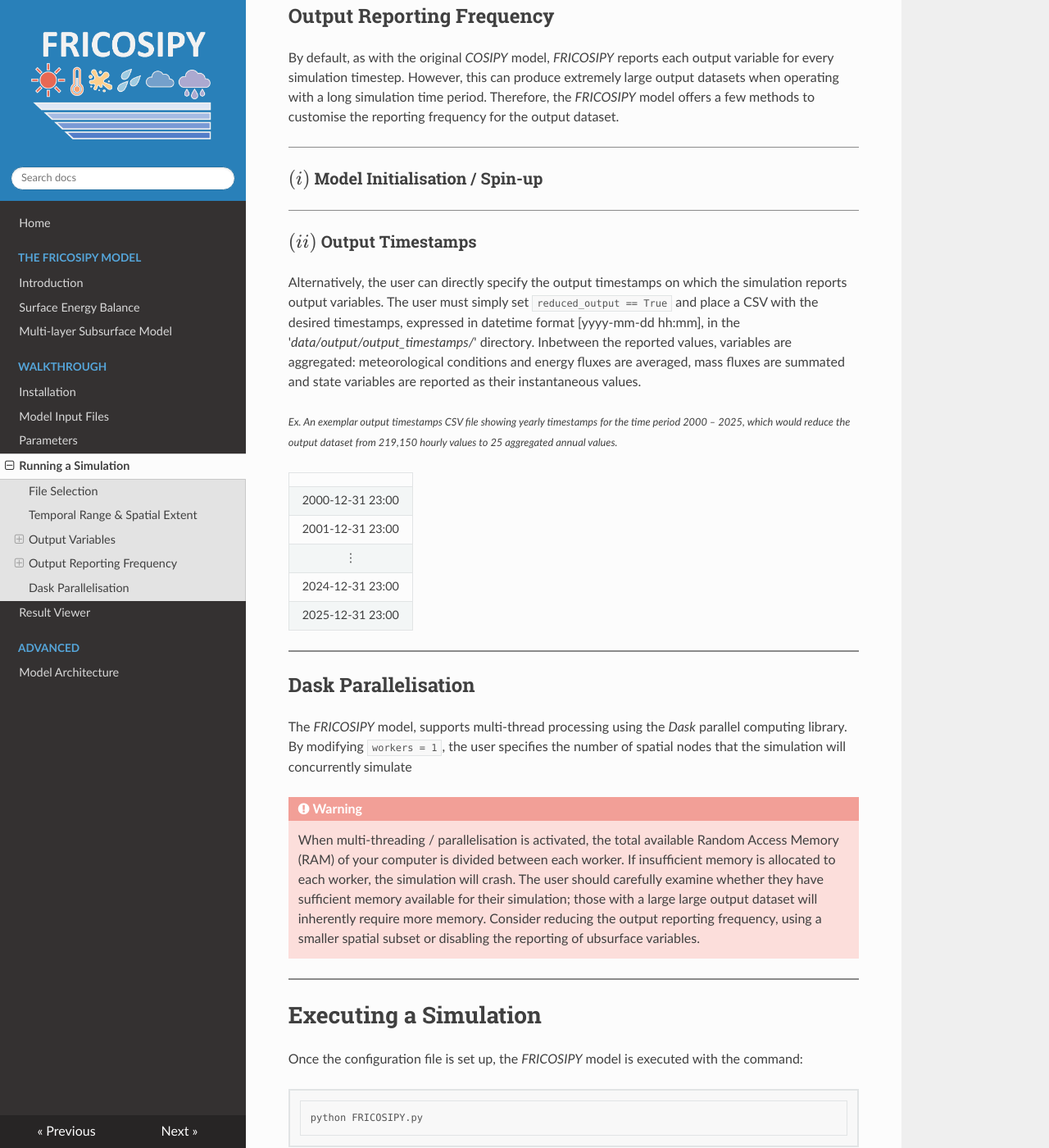
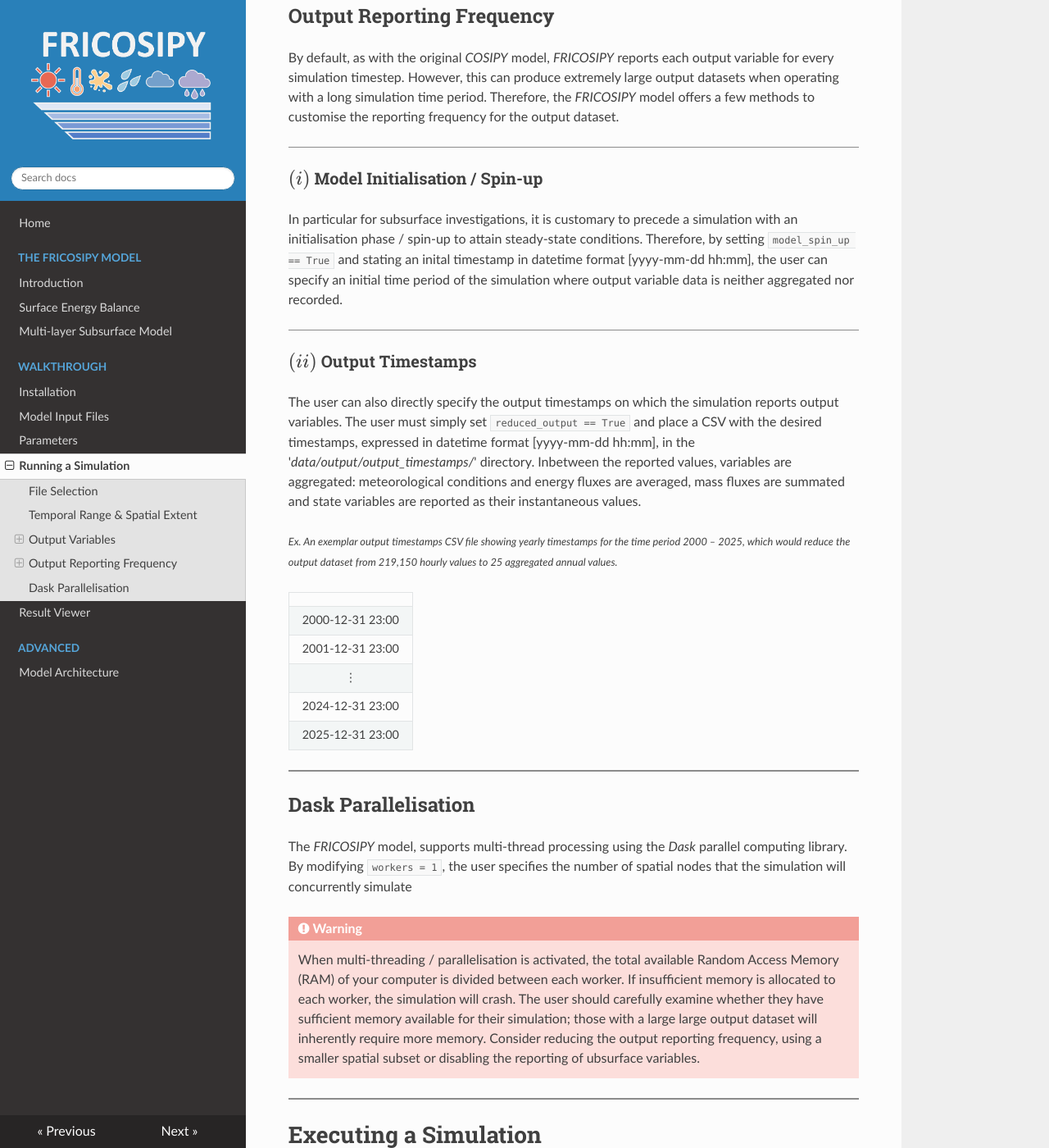
Before and after one commit to MarcusGastaldello/FRICOSIPY, an MkDocs documentation site: the page built from docs/running_a_simulation.md, in a window 1280 px wide and 1400 px high, scrolled down 4079 px. Shown: the whole window at 82% size. Built offline with MkDocs 1.6.1, drawn with Linux system fonts in a browser that asks for light colours; some of the changed text lies outside the part shown.

Commit message:
Update running_a_simulation.md

```diff
--- a/docs/running_a_simulation.md
+++ b/docs/running_a_simulation.md
@@ -144,11 +144,13 @@
 
 ### $(i)$ Model Initialisation / Spin-up
 
+In particular for subsurface investigations, it is customary to precede a simulation with an initialisation phase / spin-up to attain steady-state conditions. Therefore, by setting `model_spin_up == True` and stating an inital timestamp in datetime format [yyyy-mm-dd hh:mm], the user can specify an initial time period of the simulation where output variable data is neither aggregated nor recorded.
+
 <hr style="height:1px; background-color:#8b8b8b; border:none;" />
 
 ### $(ii)$ Output Timestamps
 
-Alternatively, the user can directly specify the output timestamps on which the simulation reports output variables. The user must simply set `reduced_output == True` and place a CSV with the desired timestamps, expressed in datetime format [yyyy-mm-dd hh:mm], in the '*data/output/output_timestamps/*' directory. Inbetween the reported values, variables are aggregated: meteorological conditions and energy fluxes are averaged, mass fluxes are summated and state variables are reported as their instantaneous values.
+The user can also directly specify the output timestamps on which the simulation reports output variables. The user must simply set `reduced_output == True` and place a CSV with the desired timestamps, expressed in datetime format [yyyy-mm-dd hh:mm], in the '*data/output/output_timestamps/*' directory. Inbetween the reported values, variables are aggregated: meteorological conditions and energy fluxes are averaged, mass fluxes are summated and state variables are reported as their instantaneous values.
 
 <small> *Ex. An exemplar output timestamps CSV file showing yearly timestamps for the time period 2000 – 2025, which would reduce the output dataset from 219,150 hourly values to 25 aggregated annual values.* </small>
 
@@ -182,6 +184,6 @@
 As the simulation starts, detailed information will be reported into the terminal. Thereafter, progress will be indicated upon the completion of each spatial node until the simulation is complete.
 
 !!! attention
-    Remember that your conda environment must be active `conda activate <env>` and you must be in the directory of the FRICOSIPY model.
+    Remember that your conda environment must be active `conda activate <env>` and you must be in the root directory in order to launch the FRICOSIPY model.
 
 <hr style="height:2px; background-color:#8b8b8b; border:none;" />
```
